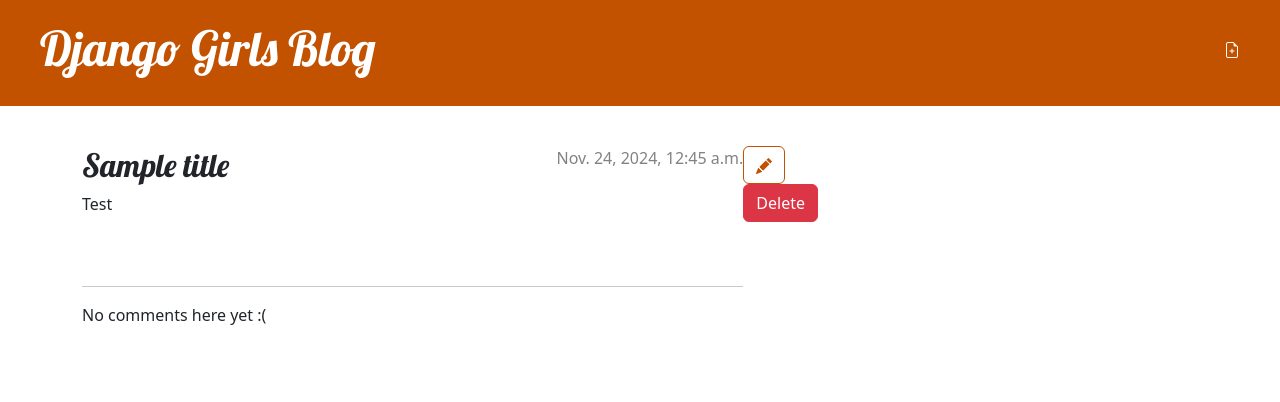
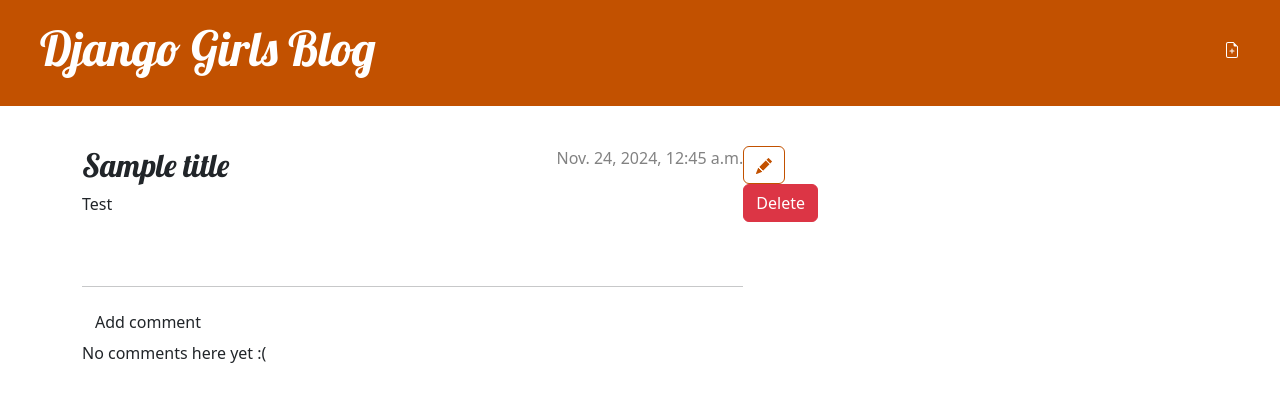
Before and after one commit to nmartinez71/django-sdev, a Django app: page /post/3/ in a window 1280 px wide. Shown: the top 402 px of the page. Run offline with Django 5.2, Linux system fonts and the light colour scheme; data comes from the database, SQL or seed files in the repository; data that the repository does not hold is empty.

Commit message:
comment button

```diff
--- a/blog/templates/blog/post_detail.html
+++ b/blog/templates/blog/post_detail.html
@@ -25,8 +25,9 @@
         <p>{{ post.text|linebreaksbr }}</p>
     </article>
     <hr>
+    <a class="btn btn-default" href="{% url 'add_comment_to_post' pk=post.pk %}">Add comment</a>
 {% for comment in post.comments.all %}
-    <a class="btn btn-default" href="{% url 'add_comment_to_post' pk=post.pk %}">Add comment</a>
+
 
     <div class="comment">
         <div class="date">{{ comment.created_date }}</div>
```
